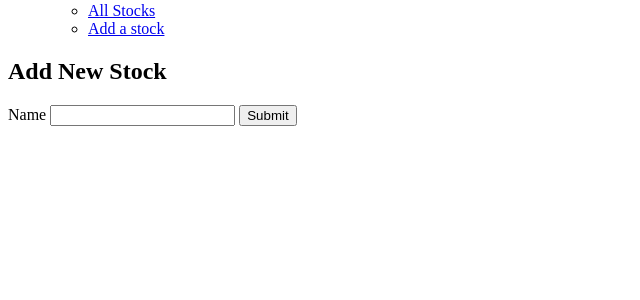
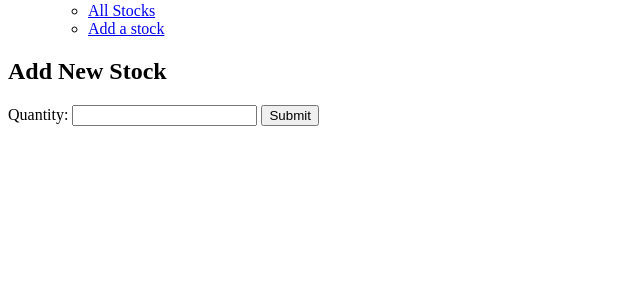
Before and after one commit to vishalmehra81/Project_Shop_Inventory, a Flask app: template templates/stocks/new.html in a window 1280 px wide. Shown: the part 222-522 px from the top of the page, without its empty margins (0-640 px from the left). Run offline with Flask 2, Linux system fonts and the light colour scheme; the template is opened without the code that fills it, so the values that code supplies are empty.

Commit message:
Updated edit.html - stocks

```diff
--- a/templates/stocks/new.html
+++ b/templates/stocks/new.html
@@ -5,8 +5,8 @@
 
 <form action="/stocks" method="POST">
     <div>
-        <label for="name">Name</label>
-        <input type="text" name="name" id="name">
+        <label for="qty">Quantity:</label>
+        <input type="text" name="qty" id="qty">
         <input type="submit">
     </div>
 </form>
```
